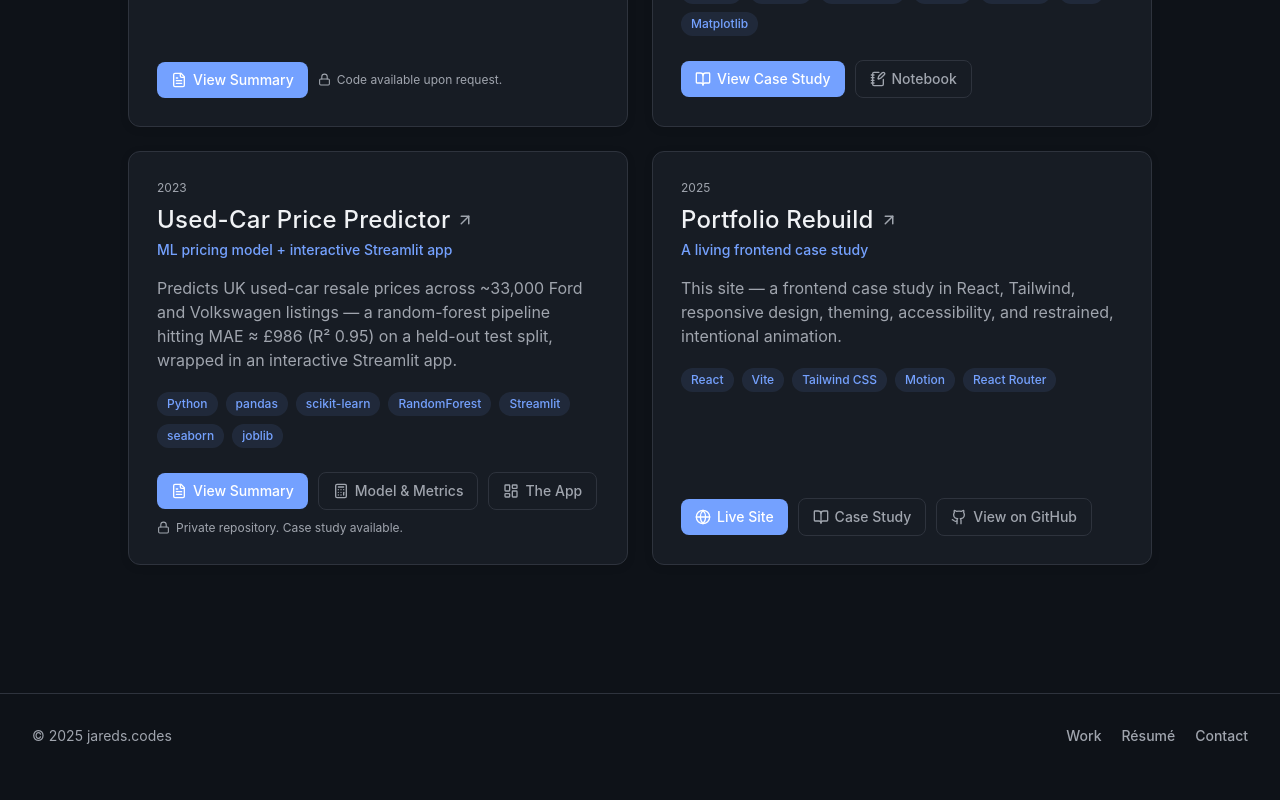
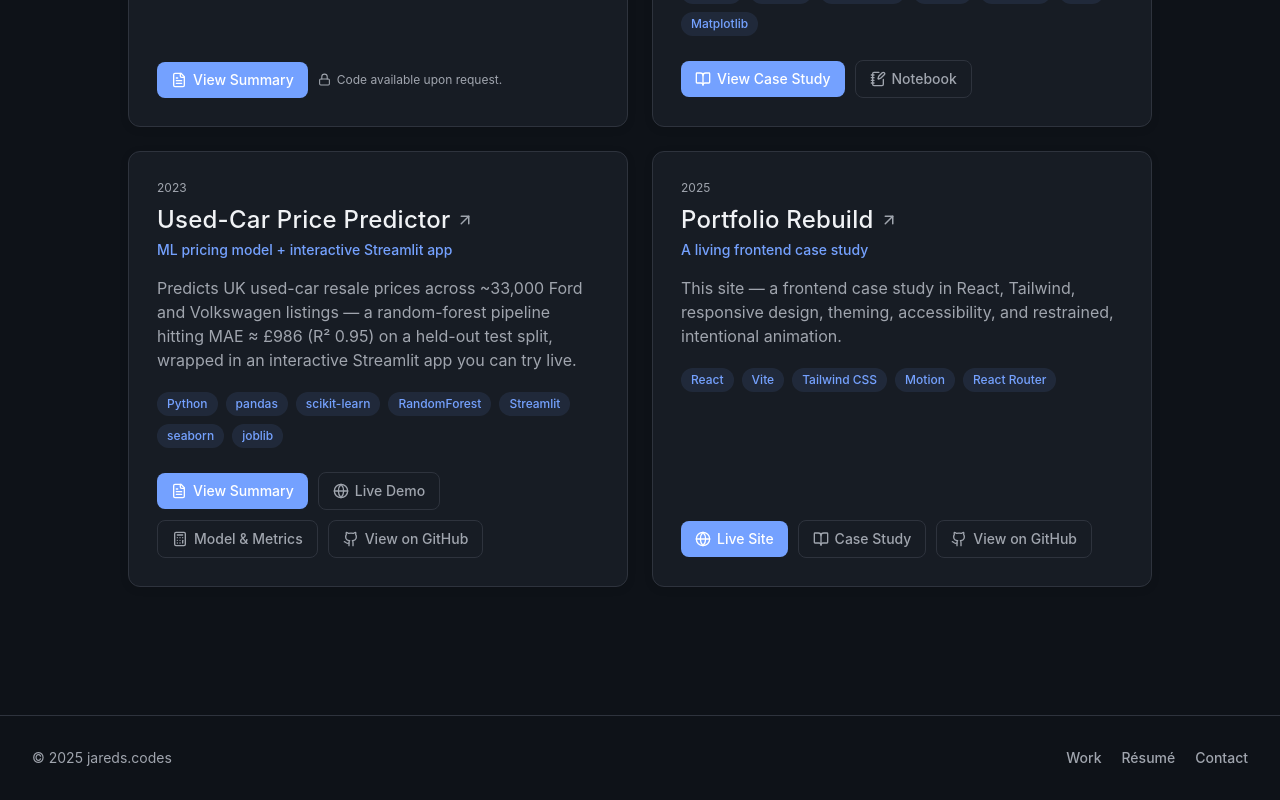
Before and after one commit to jaredf96/website, a React (Vite) app: page /work in a window 1280 px wide. Shown: the part 2792-3592 px from the top of the page. Before the commit the page ends 3570 px from the top, so only its background shows below. Built offline with nearby package versions, Linux system fonts and the light colour scheme.

Commit message:
Link public repo and live Streamlit demo on car price predictor

```diff
--- a/src/data/projects.js
+++ b/src/data/projects.js
@@ -518,11 +518,11 @@ export const projects = [
     tagline: "ML pricing model + interactive Streamlit app",
     group: "smaller",
     year: "2023",
-    status: "private",
-    repo: null,
-    repoNote: "Private repository. Case study available.",
+    status: "public",
+    repo: { href: "https://github.com/jaredf96/4122", label: "View on GitHub" },
+    repoNote: null,
     summary:
-      "Predicts UK used-car resale prices across ~33,000 Ford and Volkswagen listings — a random-forest pipeline hitting MAE ≈ £986 (R² 0.95) on a held-out test split, wrapped in an interactive Streamlit app.",
+      "Predicts UK used-car resale prices across ~33,000 Ford and Volkswagen listings — a random-forest pipeline hitting MAE ≈ £986 (R² 0.95) on a held-out test split, wrapped in an interactive Streamlit app you can try live.",
     context:
       "A coursework project (UNCC 4122) rebuilt into something usable: explore the market visually, or spec out a car and get a price.",
     role: "Solo.",
@@ -532,12 +532,18 @@ export const projects = [
       "MAE ≈ £986 and R² ≈ 0.95 on a held-out 20% test split — from executed output",
       "Identical cleaning rules shared by the training notebook and the app",
       "Interactive Streamlit app: brand comparisons, price-filtered charts, live predictions",
+      "Deployed and publicly accessible on Streamlit Community Cloud",
     ],
     metrics: [],
     actions: [
       { kind: "summary", label: "View Summary", to: "/work/car-price-predictor" },
+      {
+        kind: "live",
+        label: "Live Demo",
+        to: "https://jaredf96-used-car-predictor.streamlit.app",
+        external: true,
+      },
       { kind: "scoring", label: "Model & Metrics", to: "/work/car-price-predictor#model" },
-      { kind: "dashboard", label: "The App", to: "/work/car-price-predictor#app" },
     ],
     caseStudy: {
       sections: [
@@ -568,6 +574,7 @@ export const projects = [
           body: [
             "A Streamlit app with two tabs: Visualizations — brand-vs-brand comparisons (cars per model, average price by year, MPG by fuel type, transmission mix), filterable by dataset and price range — and Predictions, where you spec a car and get a price.",
             "Dataset loads and the ~12 MB model are cached per session, and the trained model ships with the repo via joblib, so the app runs without retraining.",
+            "It's deployed on Streamlit Community Cloud and open to anyone — the Live Demo link above runs the same model described here.",
           ],
         },
       ],
```
